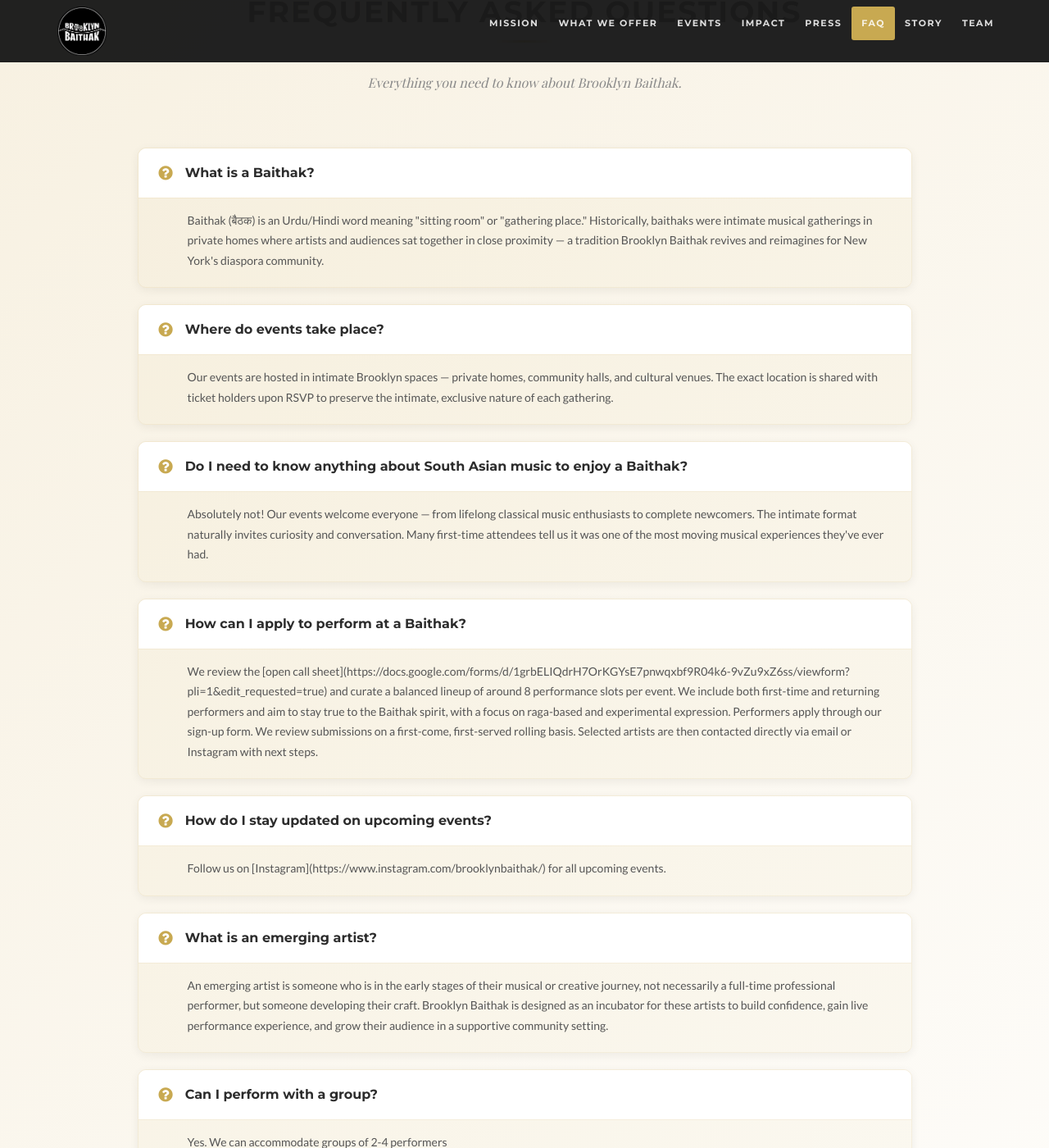
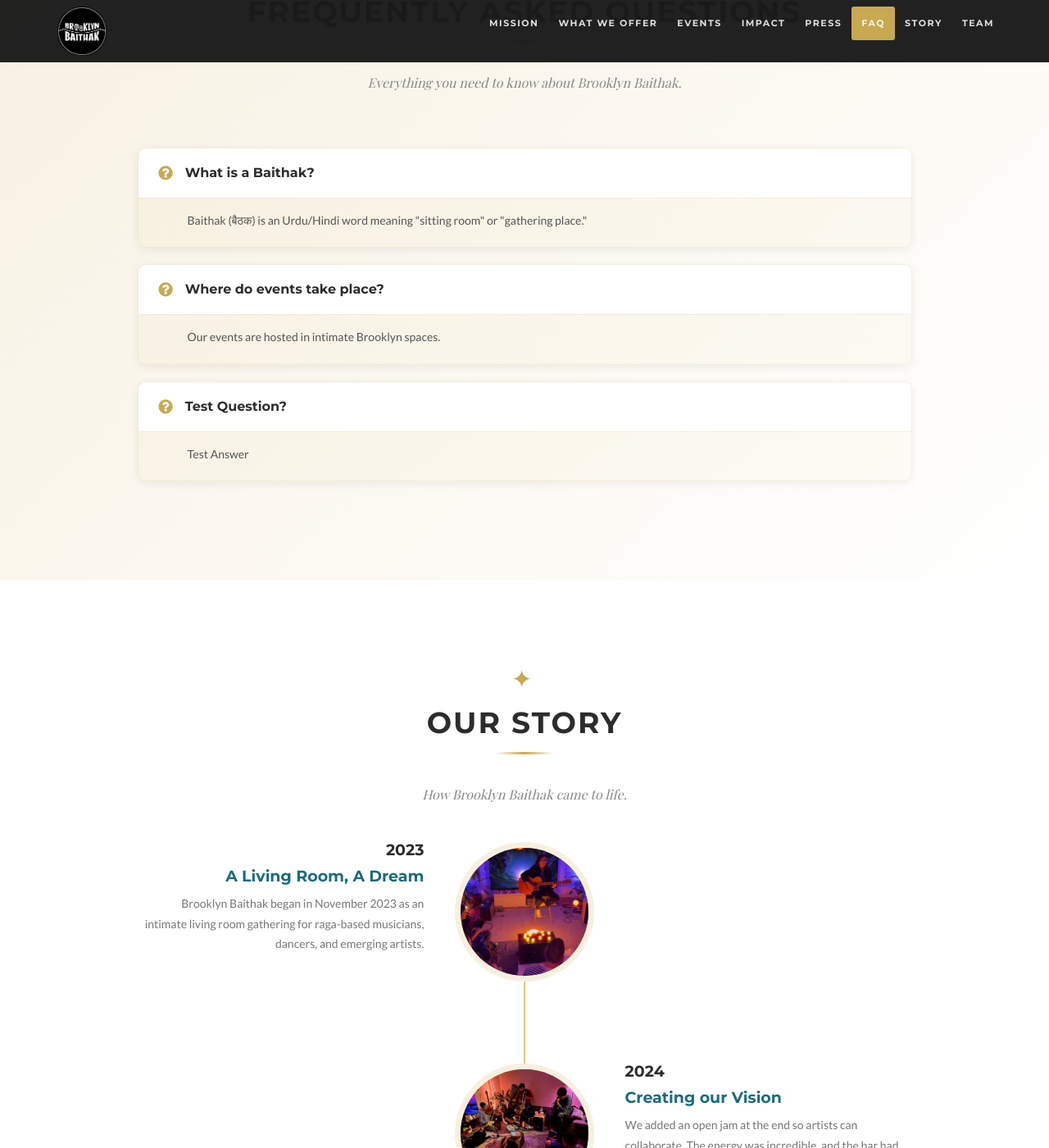
Before and after one commit to BrooklynBaithak/brooklynbaithak.github.io, a Jekyll site: the page built from index.md, in a window 1280 px wide and 1400 px high, scrolled down 6135 px. Shown: the whole window at 82% size. Built offline with Jekyll 4.4.1, drawn with Linux system fonts in a browser that asks for light colours; some web fonts are replaced; some of the changed text lies outside the part shown.

Commit message:
CMS Update to _data/faq.yml

```diff
--- a/_data/faq.yml
+++ b/_data/faq.yml
@@ -1,64 +1,8 @@
+---
 - question: What is a Baithak?
-  answer: >
-    Baithak (बैठक) is an Urdu/Hindi word meaning "sitting room" or "gathering place."
-    Historically, baithaks were intimate musical gatherings in private homes where artists
-    and audiences sat together in close proximity — a tradition Brooklyn Baithak revives
-    and reimagines for New York's diaspora community.
-
+  answer: Baithak (बैठक) is an Urdu/Hindi word meaning "sitting room" or "gathering
+    place."
 - question: Where do events take place?
-  answer: >
-    Our events are hosted in intimate Brooklyn spaces — private homes, community halls, and
-    cultural venues. The exact location is shared with ticket holders upon RSVP to preserve
-    the intimate, exclusive nature of each gathering.
-
-- question: Do I need to know anything about South Asian music to enjoy a Baithak?
-  answer: >
-    Absolutely not! Our events welcome everyone — from lifelong classical music enthusiasts
-    to complete newcomers. The intimate format naturally invites curiosity and conversation.
-    Many first-time attendees tell us it was one of the most moving musical experiences
-    they've ever had.
-
-- question: How can I apply to perform at a Baithak?
-  answer: >
-    We review the [open call sheet](https://docs.google.com/forms/d/1grbELIQdrH7OrKGYsE7pnwqxbf9R04k6-9vZu9xZ6ss/viewform?pli=1&edit_requested=true) and curate a balanced lineup of around 8 performance slots per event.
-    We include both first-time and returning performers and aim to stay true to the Baithak spirit, with a
-    focus on raga-based and experimental expression. Performers apply through our sign-up form. We review
-    submissions on a first-come, first-served rolling basis.  Selected artists are then contacted directly via email or Instagram with next steps.
-- question: How do I stay updated on upcoming events?
-  answer: >
-    Follow us on [Instagram](https://www.instagram.com/brooklynbaithak/) for all upcoming events.
-
-- question: What is an emerging artist?
-  answer: >
-    An emerging artist is someone who is in the early stages of their musical or creative journey,
-    not necessarily a full-time professional performer, but someone developing their craft. Brooklyn
-    Baithak is designed as an incubator for these artists to build confidence, gain live performance
-    experience, and grow their audience in a supportive community setting.
-
-- question: Can I perform with a group?
-  answer: >
-    Yes. We can accommodate groups of 2-4 performers
-
-- question: How long are performances?
-  answer: >
-    Each performance is approximately 10 minutes, curated as part of a full lineup.
-    Final schedules are shared with performers a few days before the event.
-
-- question: What is the audience experience like?
-  answer: >
-    Our events are intimate and community-focused, with floor seating in traditional baithak style,
-    along with chairs and some standing space. We aim to create a warm, listening-centered environment.
-
-- question: Do you record performances?
-  answer: >
-    We photograph and film select moments from each Baithak for Instagram and community storytelling,
-    but we don't share full recordings or raw footage. Part of what makes a Baithak special is that
-    you had to be there and we want to keep it that way. That said, we love when the community shares
-    their own moments from the night. We try to reshare as much as we can.
-
-- question: How can I support Brooklyn Baithak?
-  answer: >
-    The best ways to support us are: attending events, spreading the word in your community,
-    following and sharing our social media, and considering becoming a sponsor or donor.
-    Corporate sponsorship and individual patronage opportunities are available — reach out
-    to us to learn more.
+  answer: Our events are hosted in intimate Brooklyn spaces.
+- question: Test Question?
+  answer: Test Answer
```
